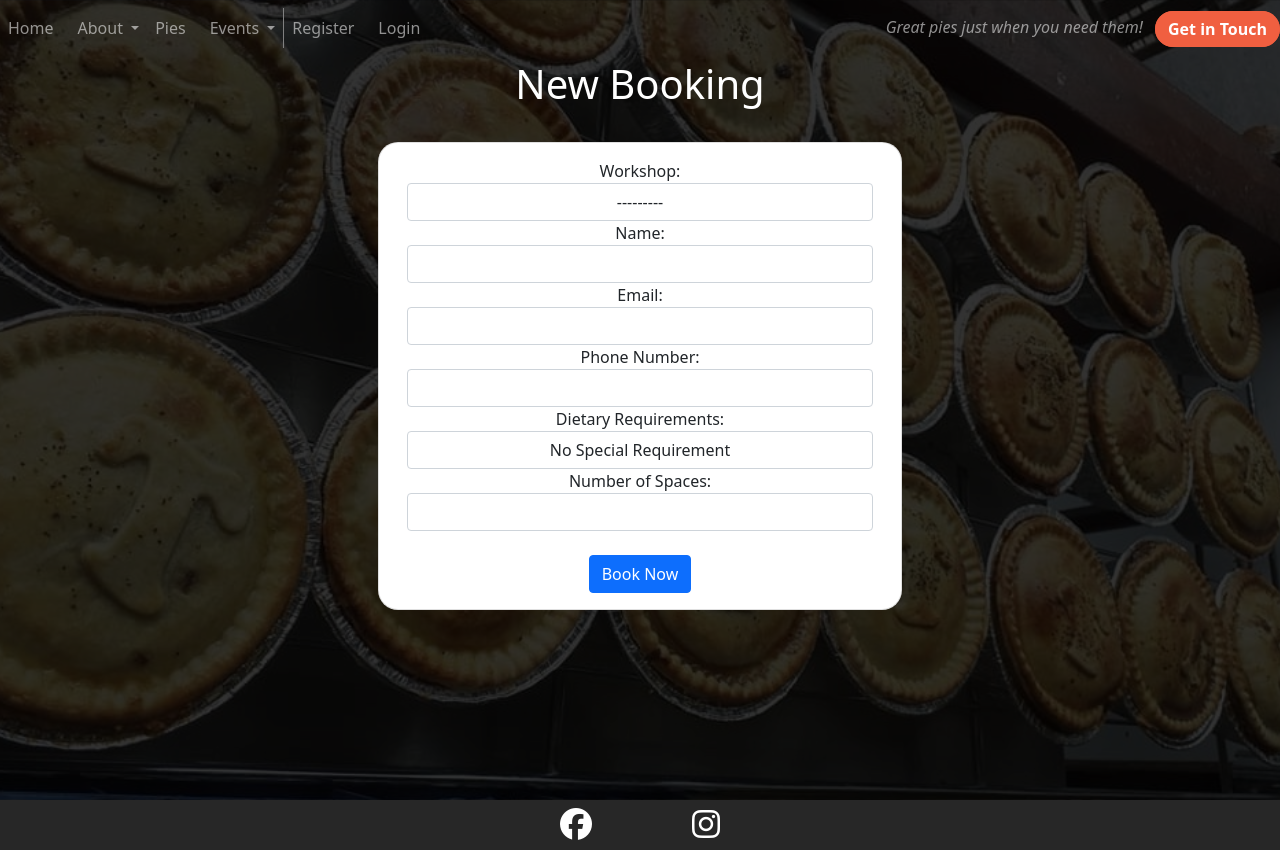
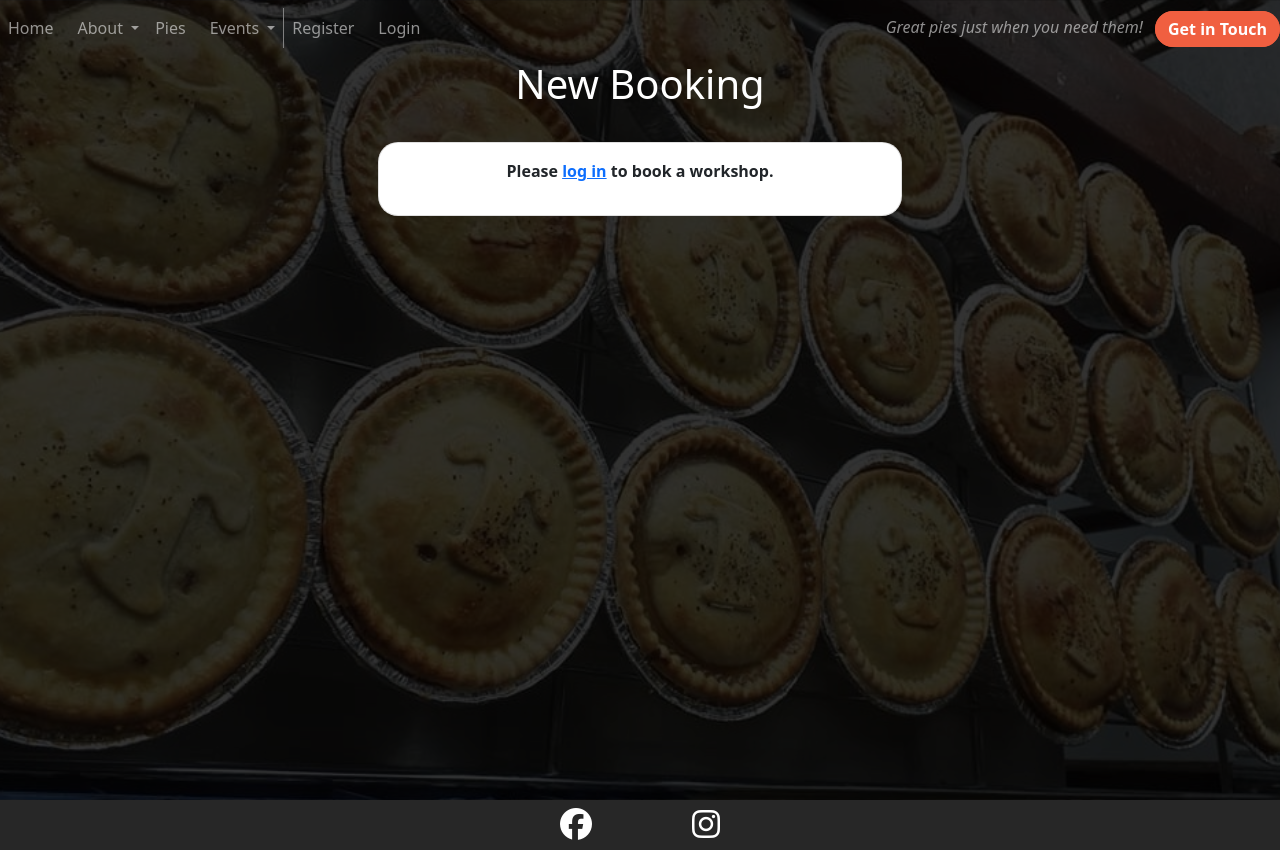
Before and after one commit to KieMerr17/PP4-Mr-Ts-Pies, a Django app: template templates/booking_form.html in a window 1280 px wide. Run offline with Django 4.2, Linux system fonts and the light colour scheme; the template is opened without the code that fills it: values that come from a table or form of the project are taken from there, others are empty; some libraries are stand-ins or nearby versions.

Commit message:
add user authentication to booking form

```diff
--- a/templates/booking_form.html
+++ b/templates/booking_form.html
@@ -16,6 +16,8 @@
 
                     <!-- Workshop booking form -->
                     <form method="post">
+                    <!-- Check user is logged-in first -->
+                    {% if user.is_authenticated %}
 
                         {% csrf_token %}
                         <div class="form-group">
@@ -65,6 +67,9 @@
                         <br>
 
                         <button type="submit" class="btn btn-primary">Book Now</button>
+                    {% else %}
+                        <p><strong>Please <a href="{% url 'account_login' %}">log in</a> to book a workshop.</strong></p>
+                    {% endif %}
                     </form>
 
                 </div>
--- a/templates/workshop_detail.html
+++ b/templates/workshop_detail.html
@@ -49,6 +49,8 @@
                                     </span>
                                     Remaining
                                 </p>
+
+                                <!-- Check user is logged-in first -->
                                 {% if user.is_authenticated %}
                                 <!-- Link book now button to the booking form url -->
                                 <strong class="text-secondary"><a href="{% url 'book_workshop' workshop.id %}">BOOK ON!</a></strong>
```
